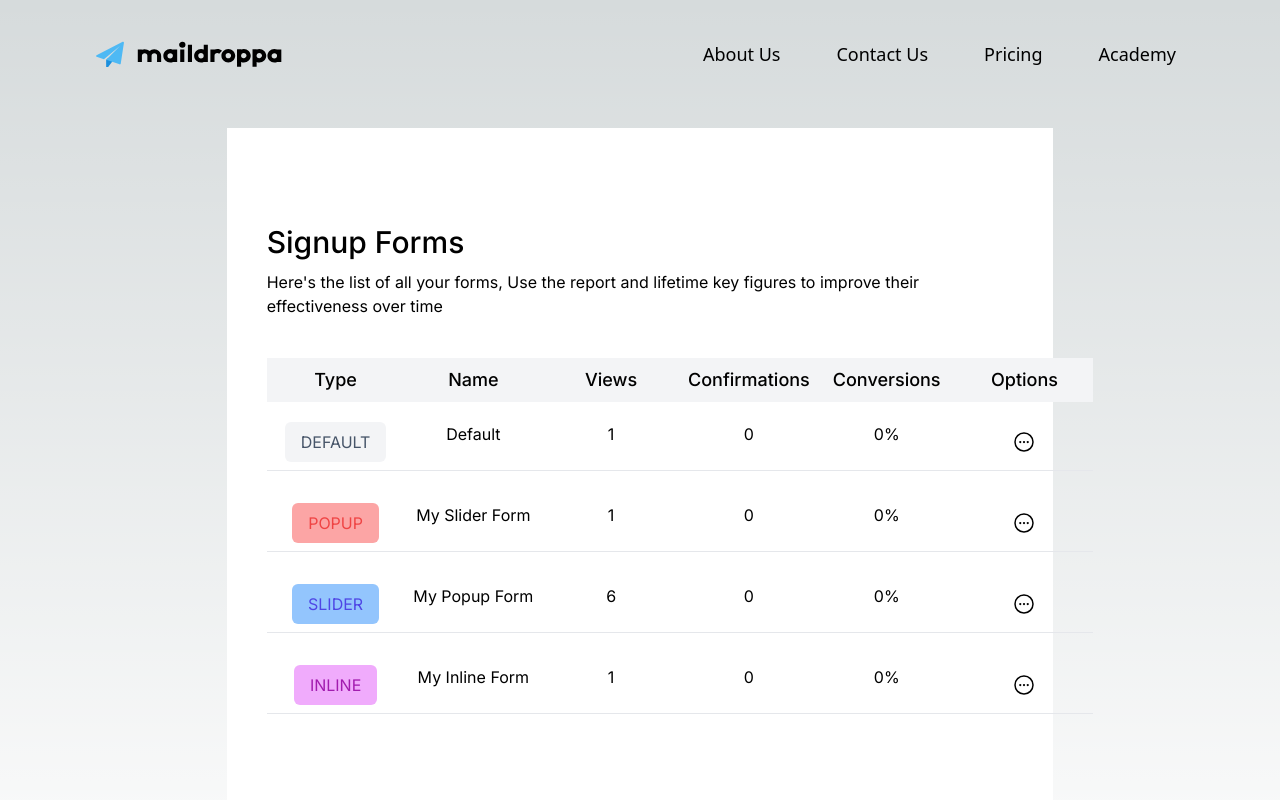
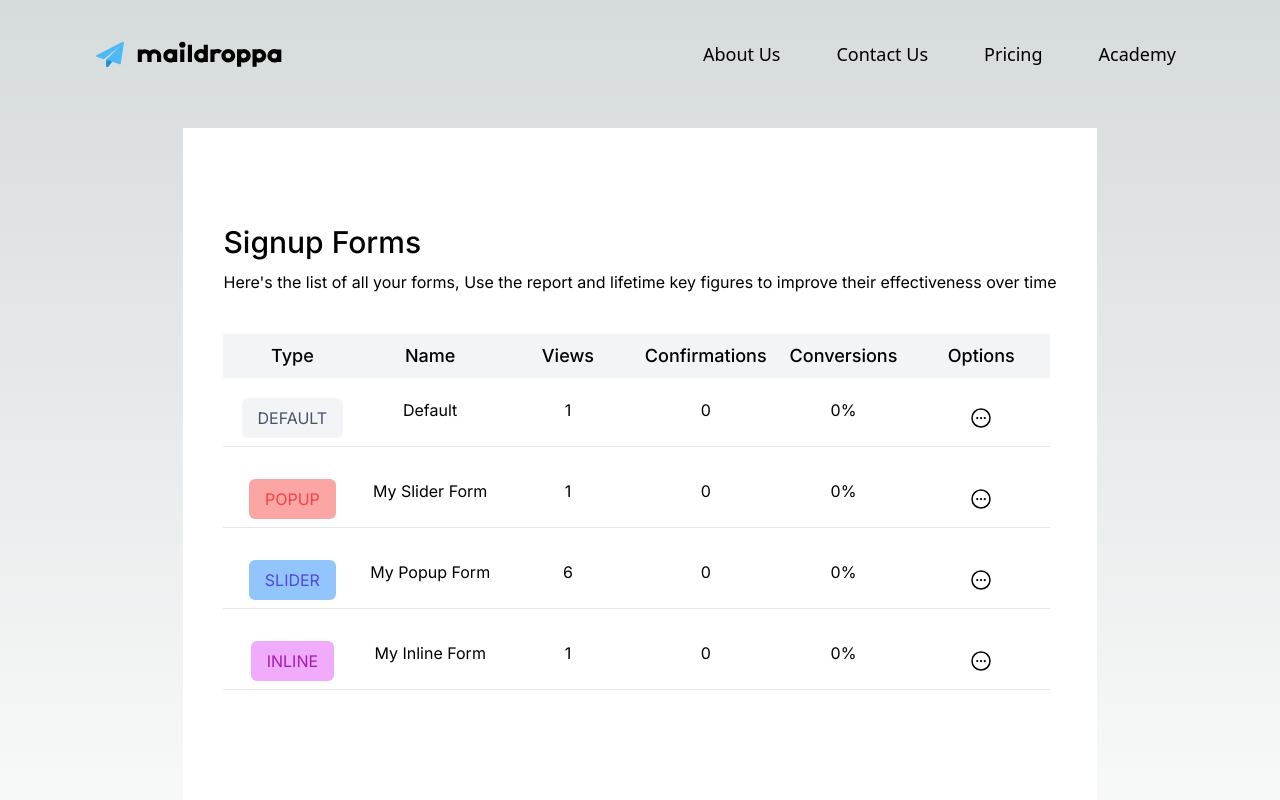
Before and after one commit to manas-mcfadyen/maildroppa-task, a Next.js app: page / in a window 1280 px wide. Shown: the top 800 px of the page. Built offline with nearby package versions, Linux system fonts and the light colour scheme.

Commit message:
fix: bug

```diff
--- a/src/pages/index.tsx
+++ b/src/pages/index.tsx
@@ -10,7 +10,7 @@ export default function Home() {
   return (
     <Layout>
       <main
-        className={`flex min-h-screen w-full md:mx-auto md:w-2/3 bg-white flex-col  p-10 md:py-24 ${inter.className}`}
+        className={`flex min-h-screen w-full md:mx-auto min-w-fit md:w-2/3 bg-white flex-col  p-10 md:py-24 ${inter.className}`}
       >
         <div>
           <h1 className="text-3xl font-medium w-full mb-2.5">Signup Forms</h1>
```
